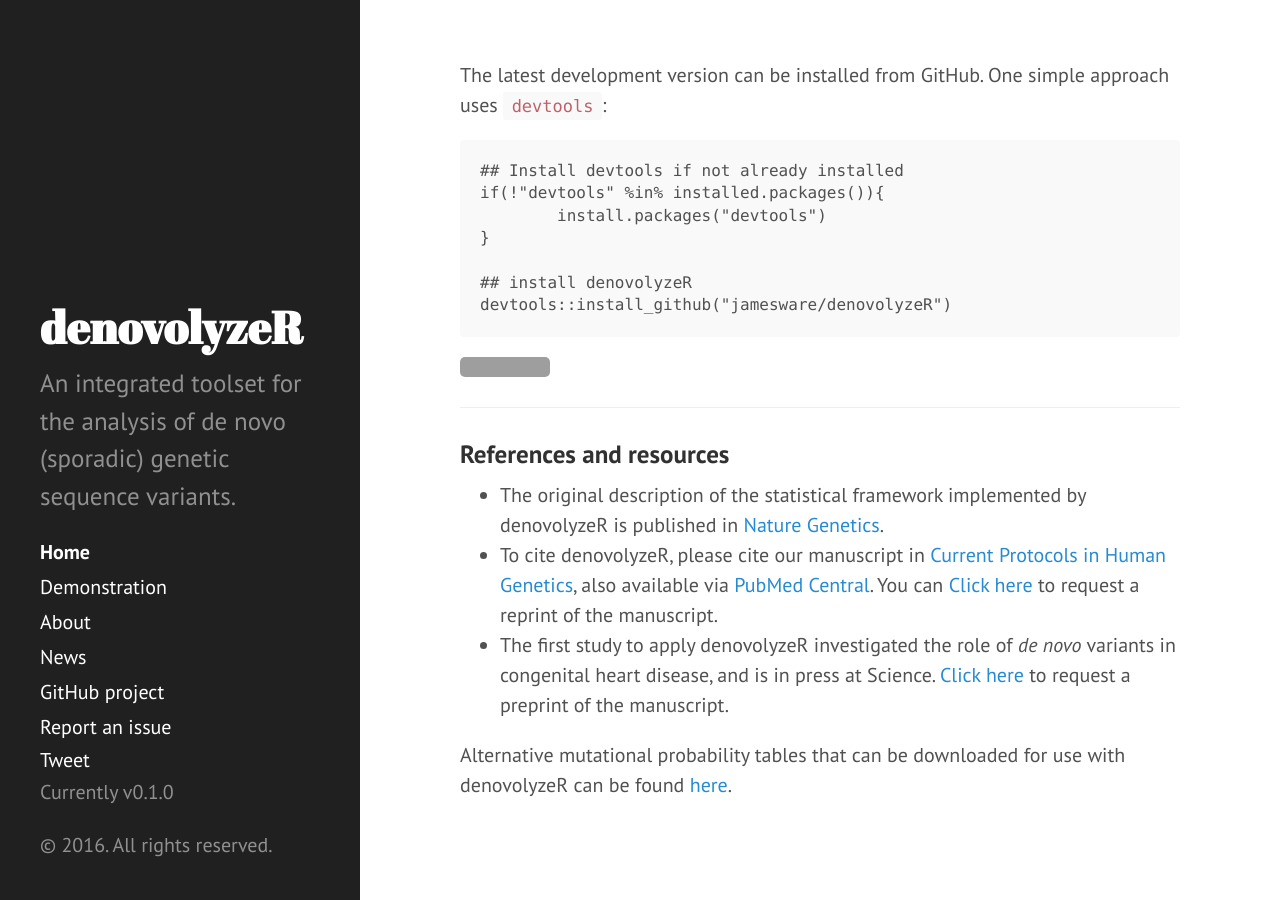
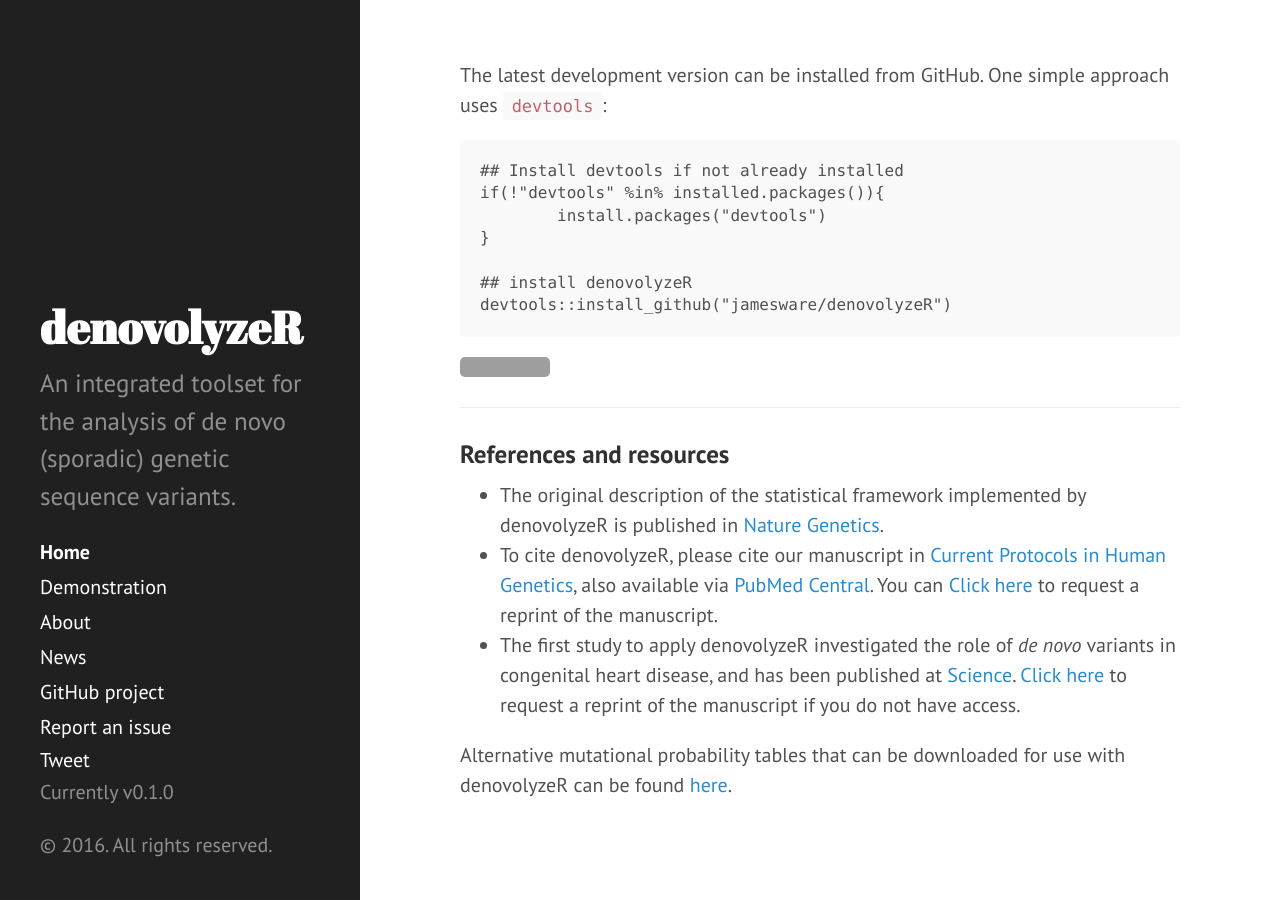
Before and after one commit to jamesware/denovolyzeR.org, a Jekyll site: the page built from index.md, in a window 1280 px wide and 900 px high, scrolled down 883 px. Built offline with Jekyll 4.4.1, drawn with Linux system fonts in a browser that asks for light colours; Markdown is read by kramdown in place of the engine named in the settings; comment, search, counter and statistics services are not loaded; grey boxes are pictures that could not be loaded.

Commit message:
Update news posts Update config.yml to for compatibility with jekyll 3.0

```diff
--- a/_config.yml
+++ b/_config.yml
@@ -1,10 +1,10 @@
 # Dependencies
 markdown:         redcarpet
 highlighter:      pygments
+gems: 		   [jekyll-paginate]
 
 # Permalinks
 permalink:        pretty
-relative_permalinks: true
 
 # Setup
 title:            denovolyzeR
@@ -25,3 +25,5 @@ version:          0.1.0
 
 github:
   repo:           https://github.com/jamesware/denovolyzer
+
+# Dependencies
--- a/index.md
+++ b/index.md
@@ -41,8 +41,8 @@ devtools::install_github("jamesware/denovolyzeR")
 - The original description of the statistical framework implemented by denovolyzeR is published in [Nature Genetics][Samocha].
 - To cite denovolyzeR, please cite our manuscript in [Current Protocols in Human Genetics][Ware], also available via [PubMed Central][PMC].
 You can [Click here](mailto:j.ware@imperial.ac.uk?subject=denovolyzeR cphg reprint request&body=I think denovolyzeR is the best thing since sliced bread.  Please send me a copy of your manuscript.) to request a reprint of the manuscript.
-- The first study to apply denovolyzeR investigated the role of *de novo* variants in congenital heart disease, and is in press at Science.
-[Click here](mailto:j.ware@imperial.ac.uk?subject=denovolyzeR chd_science reprint request) to request a preprint of the manuscript.
+- The first study to apply denovolyzeR investigated the role of *de novo* variants in congenital heart disease, and has been published at [Science][Science].
+[Click here](mailto:j.ware@imperial.ac.uk?subject=denovolyzeR chd_science reprint request) to request a reprint of the manuscript if you do not have access.
 
 Alternative mutational probability tables that can be downloaded for use with denovolyzeR can be found [here][probTables].
 
```
Also changed, not shown: other parts of index.md (+1 -0 lines), _drafts/2015-11-01-CHD-paper.md (deleted, +0 -8 lines), _posts/2015-11-06-Manuscript-on-PMC.md (deleted, +0 -8 lines), 2 other files.
